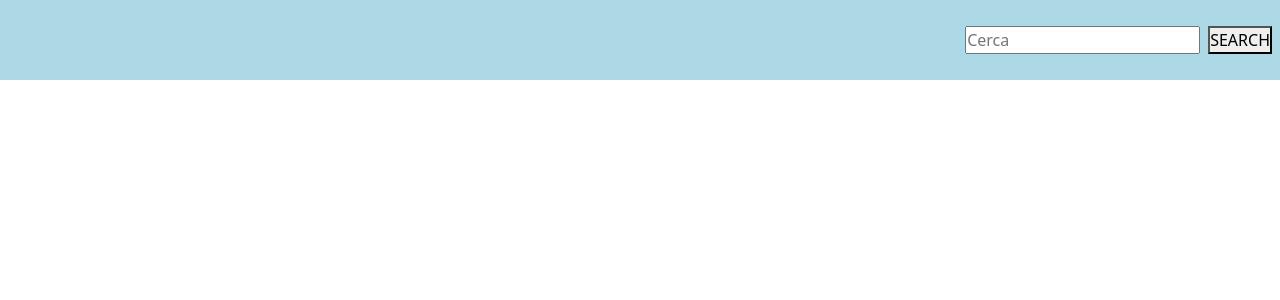
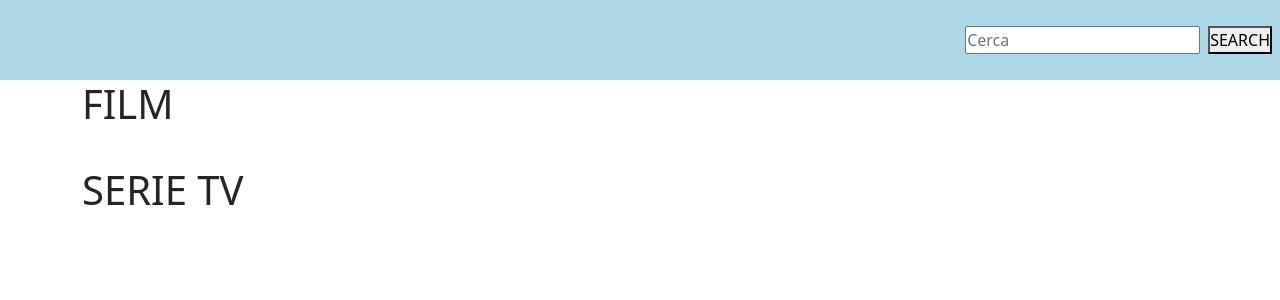
Before and after one commit to TeoFanta99/vite-boolflix, a Vue app: page / in a window 1280 px wide. Shown: the top 300 px of the page. Built offline with nearby package versions, Linux system fonts and the light colour scheme.

Commit message:
repeat v-for per serie tv

```diff
--- a/src/components/AppMain.vue
+++ b/src/components/AppMain.vue
@@ -29,7 +29,8 @@ export default {
 <template>
     <div class="container">
         <div class="row">
-            <!-- elemento da iterare -->
+            <h1>FILM</h1>
+            <!-- elemento da iterare (film)-->
             <div v-for="(film, i) in store.filmList" :key="i" :info="film" class="film-card">
                 <h2>{{ film.title }}</h2>
                 <span>{{ film.original_title }}</span>
@@ -37,6 +38,18 @@ export default {
                     <img :src="getFlagImageUrl(film.original_language)" alt="bandiera">
                 </span>
                 <span>{{ film.vote_average }}</span>
+            </div>
+        </div>
+        <div class="row">
+            <h1>SERIE TV</h1>
+            <!-- elemento da iterare (serie tv) -->
+            <div v-for="(tvserie, i) in store.tvSeriesList" :key="i" :info="film" class="film-card">
+                <h2>{{ tvserie.name }}</h2>
+                <span>{{ tvserie.original_name }}</span>
+                <span>Lingua originale:
+                    <img :src="getFlagImageUrl(tvserie.original_language)" alt="bandiera">
+                </span>
+                <span>{{ tvserie.vote_average }}</span>
             </div>
         </div>
     </div>
```
